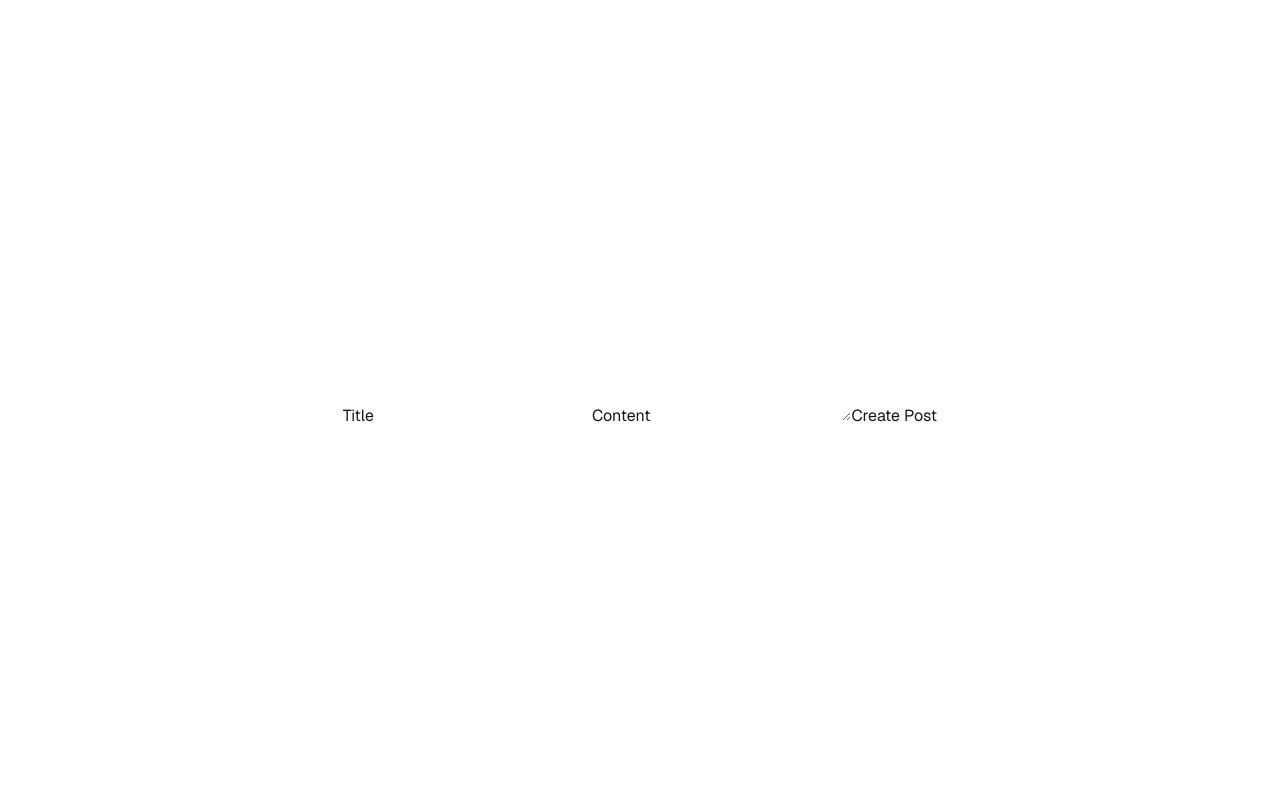
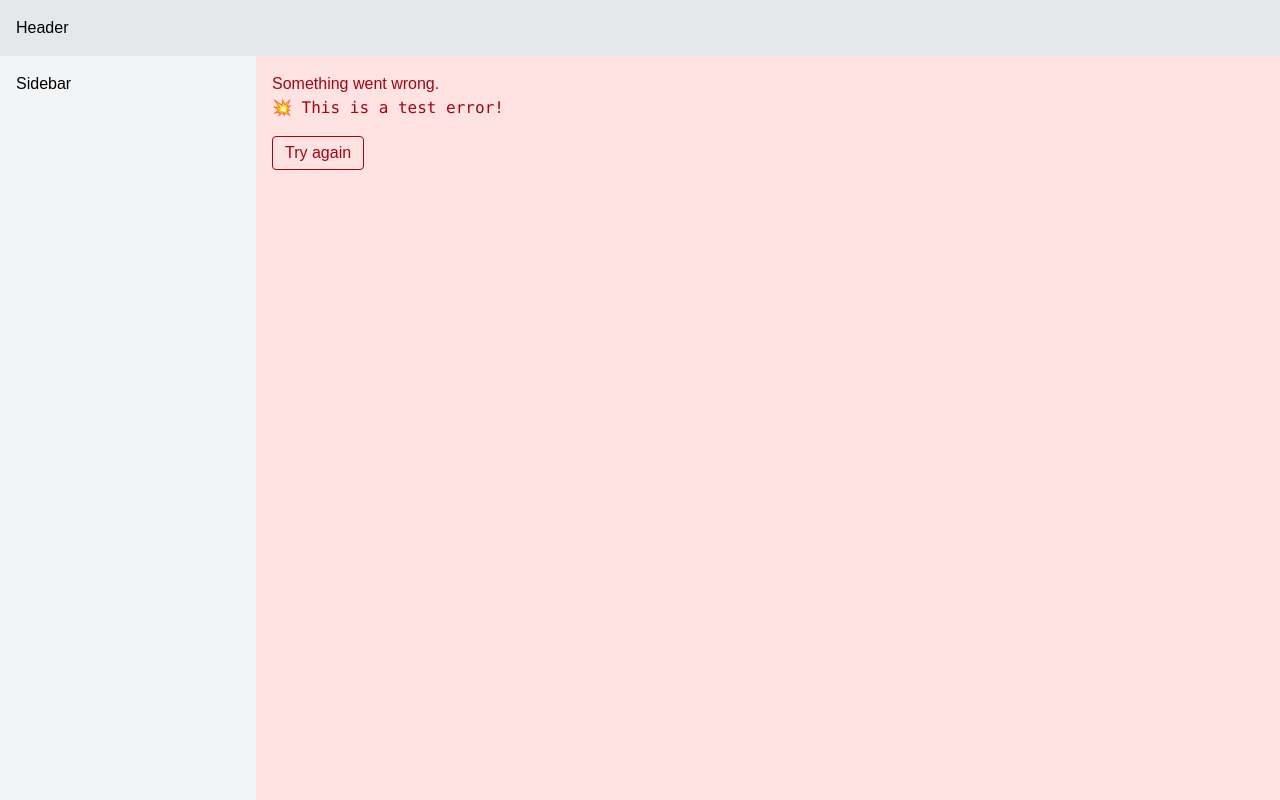
Before and after one commit to ThanSoe16/nextjs-basic, a Next.js app: page /home in a window 1280 px wide. Built offline with nearby package versions, Linux system fonts and the light colour scheme.

Commit message:
error handling

```diff
--- /dev/null
+++ b/src/app/home/layout.tsx
@@ -0,0 +1,31 @@
+// app/dashboard/layout.tsx
+
+import BuggyComponent from "@/components/buggy";
+import MainErrorBoundary from "@/components/error-boundary";
+import React from "react";
+
+export default function DashboardLayout({
+  children,
+}: {
+  children: React.ReactNode;
+}) {
+  return (
+    <div className="flex min-h-screen flex-col">
+      {/* Header */}
+      <header className="bg-gray-200 text-black p-4">Header</header>
+
+      <div className="flex flex-1">
+        {/* Sidebar */}
+        <aside className="w-64 bg-gray-100 text-black p-4">Sidebar</aside>
+
+        {/* Main content wrapped in error boundary */}
+        <MainErrorBoundary>
+          <main className="flex-1 overflow-auto p-4">
+            <BuggyComponent />
+            {children}
+          </main>
+        </MainErrorBoundary>
+      </div>
+    </div>
+  );
+}
--- /dev/null
+++ b/src/components/buggy.tsx
@@ -0,0 +1,11 @@
+"use client";
+
+import { useEffect } from "react";
+
+export default function BuggyComponent() {
+  useEffect(() => {
+    throw new Error("💥 This is a test error!");
+  }, []);
+
+  return <div>This will never render</div>;
+}
--- /dev/null
+++ b/src/components/error-boundary.tsx
@@ -0,0 +1,44 @@
+// components/MainErrorBoundary.tsx
+"use client";
+
+import React, { Component, ReactNode } from "react";
+
+type Props = { children: ReactNode };
+type State = { hasError: boolean; error: Error | null };
+
+export default class MainErrorBoundary extends Component<Props, State> {
+  constructor(props: Props) {
+    super(props);
+    this.state = { hasError: false, error: null };
+  }
+
+  static getDerivedStateFromError(error: Error) {
+    return { hasError: true, error };
+  }
+
+  componentDidCatch(error: Error, errorInfo: unknown) {
+    console.error("Error caught in MainErrorBoundary:", error, errorInfo);
+  }
+
+  reset = () => {
+    this.setState({ hasError: false, error: null });
+  };
+
+  render() {
+    if (this.state.hasError) {
+      return (
+        <main className="flex-1 overflow-auto p-4 bg-red-100 text-red-800">
+          <h2>Something went wrong.</h2>
+          <pre>{this.state.error?.message}</pre>
+          <button
+            onClick={this.reset}
+            className="mt-4 px-3 py-1 border rounded"
+          >
+            Try again
+          </button>
+        </main>
+      );
+    }
+    return this.props.children;
+  }
+}
```
